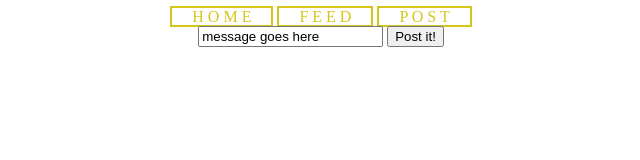
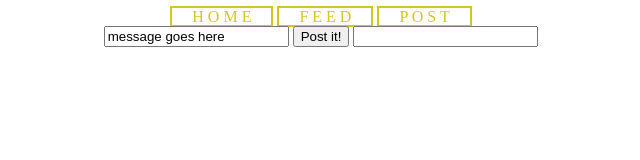
Before and after one commit to girlcodeakl/girlcode-2019-term1, a website: page public/post.html in a window 1280 px wide. Shown: the whole page, without its empty margins (319-959 px from the left). Drawn offline with Linux system fonts and the light colour scheme.

Commit message:
#12 Added NameInput

```diff
--- a/public/post.html
+++ b/public/post.html
@@ -13,6 +13,7 @@
       <form method="post" action="/posts">
           <input type="text" name="message" value="message goes here">
           <button>Post it!</button>
+            <input class="nameInput">
       </form>
   </body>
 </html>
```
